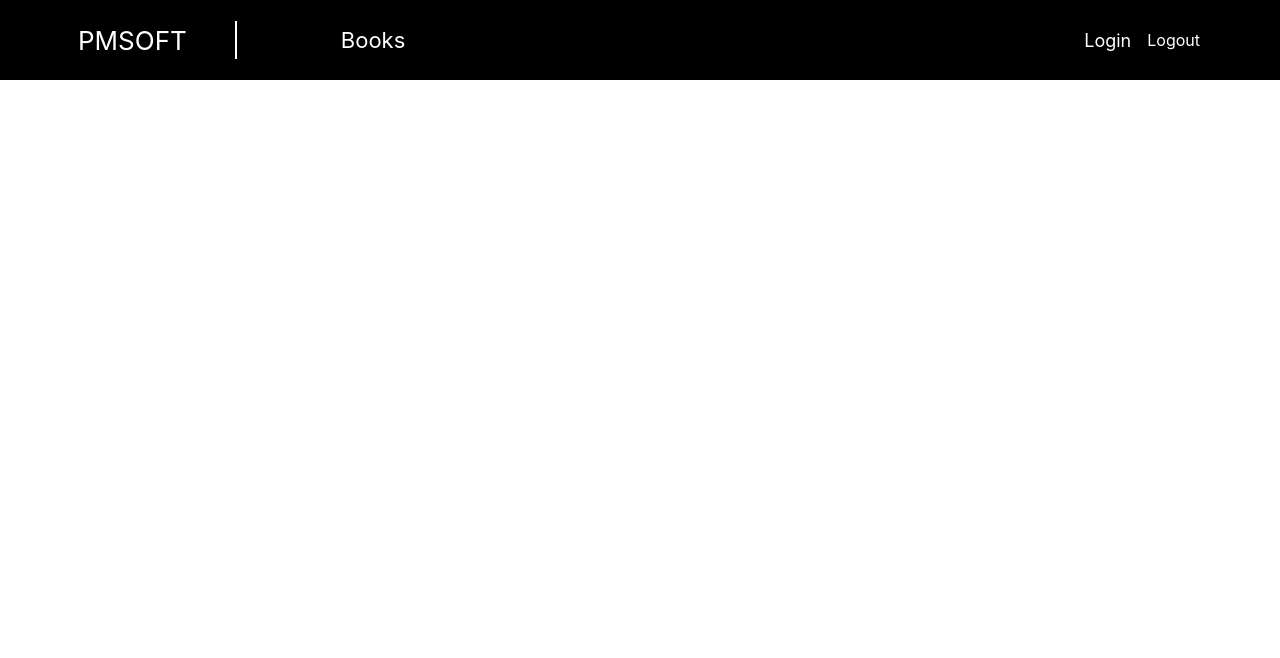
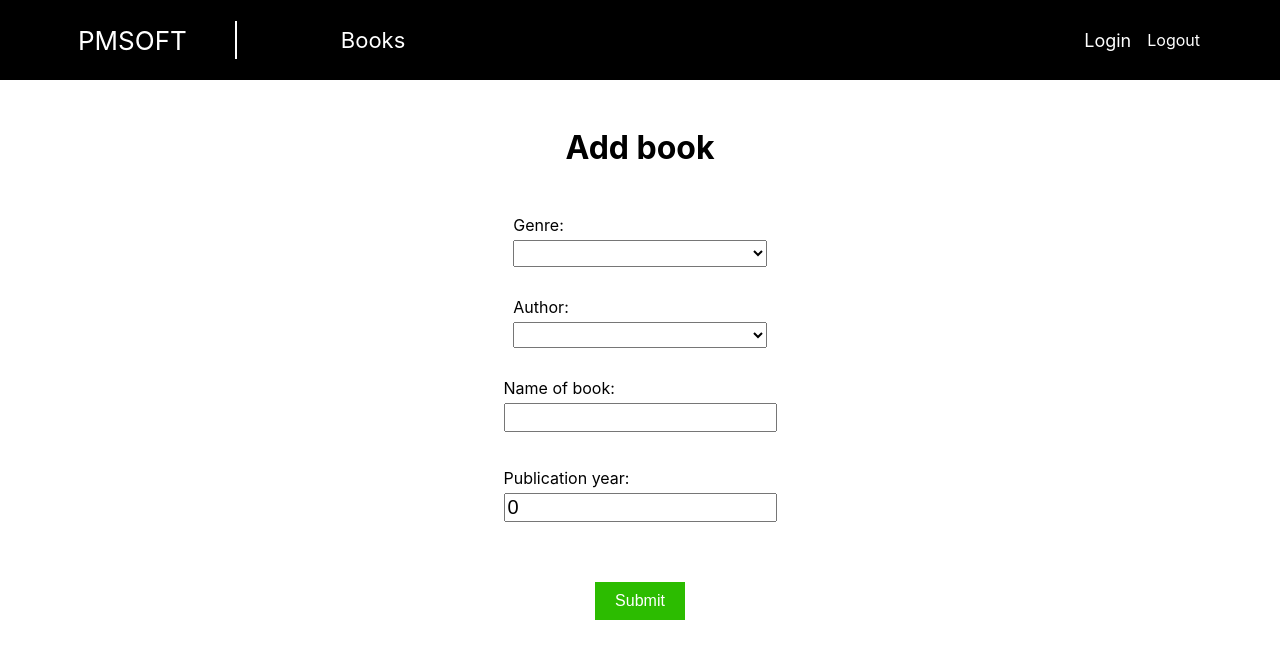
Before and after one commit to bArtOzzzz/pmsoft-book-frontend, a React (Create React App) app: page /book/create in a window 1280 px wide. Shown: the top 658 px of the page. Built offline with nearby package versions, Linux system fonts and the light colour scheme.

Commit message:
Style fixing. Code refactoring

```diff
--- a/src/Components/BookPage.tsx
+++ b/src/Components/BookPage.tsx
@@ -1,7 +1,8 @@
 import axios from "axios";
 import { useEffect, useState } from "react";
-import { Link } from "react-router-dom";
+import { Link, Route, Routes } from "react-router-dom";
 import BookResponse from "../Models/BookResponse";
+import CreateBookPage from "./CreateBookPage";
 
 const BookPage = () => {
     const [bookList, setBookList] = useState([] as BookResponse[]);
@@ -17,11 +18,11 @@ const BookPage = () => {
 
     return (
         <>
-        <p className="title-book">Books</p>
+        <p className="title">Books</p>
         <div className="container">
             <div className="table-conteiner">
                 <div className="create-container">
-                    <a href="/create" className="create-btn">Create</a>
+                    <Link to="create" className="create-btn">Create</Link>
                 </div>
                 <table>
                     <thead>
@@ -55,6 +56,9 @@ const BookPage = () => {
                 </table>
             </div>
         </div>
+            <Routes>
+                <Route path="create" element={<CreateBookPage />} />
+            </Routes>
         </>
     )
 }
--- /dev/null
+++ b/src/Components/CreateBookPage.tsx
@@ -0,0 +1,98 @@
+import axios from "axios";
+import { Field, Formik, Form, ErrorMessage } from "formik";
+import { useState } from "react";
+import { useNavigate } from "react-router-dom"
+import * as Yup from 'yup';
+import GenreModel from "../Models/GenreModel";
+import AuthorModel from "../Models/AuthorModel";
+
+const CreateBookPage = () => {
+    const navigate = useNavigate();
+    const [loginError, setLoginError] = useState('');
+    const [genre, setGenre] = useState([] as GenreModel[]);
+    const [author, setAuthor] = useState([] as AuthorModel[]);
+
+    interface CreateBookValues {
+        genreId: string;
+        authorId: string;
+        name: string;
+        year: number;
+      }
+
+    const initialValues: CreateBookValues = {
+        genreId: '',
+        authorId: '',
+        name: '',
+        year: 0,
+    };
+
+    const validationSchema = Yup.object({
+        // genreId: Yup.string().required('Required'),
+        // authorId: Yup.string().required('Required'),
+        // name: Yup.string().required('Required'),
+        // year: Yup.number().required('Required'),
+      });
+
+      const onSubmit = async (values: CreateBookValues) => {
+        console.log(values);
+        try {
+        //   const response = await axios.post('https://localhost:7196/api/Book/CreateBook', values);
+          console.log(values);
+        } catch (error: any) {
+          setLoginError(error.response.data.message);
+        }
+      };
+
+    return (
+        <>
+        <Formik initialValues={initialValues}
+                validationSchema={validationSchema}
+                onSubmit={onSubmit}>
+            {({isSubmitting}) => (
+                <Form>
+                    <p className="title">Add book</p>
+                    <div className="container">
+                        <div className="select-field">
+                            <label className="item-name">Genre:</label>
+                            <select name="genreName">
+                                {genre.map((item) => (
+                                <option key={item.id} value={item.genreName} id={item.id}>
+                                    {item.genreName}
+                                </option>
+                                ))}
+                            </select>
+                        </div>
+                        <div className="select-field">
+                            <label className="item-name">Author:</label>
+                            <select name="authorName">
+                                {author.map((item) => (
+                                <option key={item.id} value={item.authorName} id={item.id}>
+                                    {item.authorName}
+                                </option>
+                                ))}
+                            </select>
+                        </div>
+                        <div className="input-field">
+                            <label className="item-name">Name of book:</label>
+                            <Field type="text" name="name" />
+                            <div className='error-message'>
+                                <ErrorMessage name="name" />
+                            </div>
+                        </div>
+                        <div className="input-field">
+                            <label className="item-name">Publication year:</label>
+                            <Field type="number" name="year" />
+                            <div className='error-message'>
+                                <ErrorMessage name="year" />
+                            </div>
+                        </div>
+                        <button className="submit-btn" type="submit" disabled={isSubmitting}>Submit</button>
+                    </div>
+                </Form>
+            )}
+        </Formik>
+        </>
+    )
+}
+
+export default CreateBookPage;
--- a/src/Components/HomeContent.tsx
+++ b/src/Components/HomeContent.tsx
@@ -1,6 +1,6 @@
 const HomeContent = () => {
     return (
-        <div className="title-home">
+        <div className="title">
             This application was completed as test task for
             <span className="company-name">
                 PMSOFT
--- a/src/Components/HomePage.tsx
+++ b/src/Components/HomePage.tsx
@@ -1,25 +1,26 @@
-import { Routes, Route } from "react-router-dom";
+import { Routes, Route, Link } from "react-router-dom";
 import LoginPage from "./LoginPage";
 import BookPage from "./BookPage";
 import HomeContent from "./HomeContent";
+import CreateBookPage from "./CreateBookPage";
 
 const HomePage = () => {
     return (
         <>
         <div className="header">
-            <a href="/home" className="logo">PMSOFT</a>
+            <Link to="home" className="logo">PMSOFT</Link>
             <hr className="vertical-line" />
             <div className="header-link-container">
                 <ul className="link-container">
                     <li>
-                        <a href="/book" className="link-book">Books</a>
+                        <Link to="book" className="link-book">Books</Link>
                     </li>
                 </ul>
             </div>
             <div className="authorization-container">
                 <ul className="link-container">
                     <li>
-                        <a href="/login" className="link-login">Login</a>
+                        <Link to="login" className="link-login">Login</Link>
                     </li>
                     <li>
                         <a className="link-logout">Logout</a>
@@ -29,9 +30,10 @@ const HomePage = () => {
         </div>
 
         <Routes>
-            <Route path="/home" element={<HomeContent />} />
-            <Route path="/login" element={<LoginPage />} />
-            <Route path="/book" element={<BookPage />} />
+            <Route path="home" element={<HomeContent />} />
+            <Route path="login" element={<LoginPage />} />
+            <Route path="book/*" element={<BookPage />} />
+            <Route path="book/create" element={<CreateBookPage />} />
         </Routes>
         </>
     )
--- a/src/Components/LoginPage.tsx
+++ b/src/Components/LoginPage.tsx
@@ -40,16 +40,18 @@ const LoginPage: React.FC = () => {
                 onSubmit={onSubmit}>
             {({isSubmitting}) => (
                 <Form>
-                    <p className="title-login">Login</p>
+                    <p className="title">Login</p>
                     <div className="container">
-                        <div className="email-container">
-                            <Field type="email" name="email" placeholder="Email" />
+                        <div className="input-field">
+                            <label className="item-name">Email:</label>
+                            <Field type="email" name="email" placeholder="example@gmail.com" />
                             <div className='error-message'>
                                 <ErrorMessage name="email" />
                             </div>
                         </div>
-                        <div className="password-container">
-                            <Field type="password" name="password" placeholder="Password" />
+                        <div className="input-field">
+                            <label className="item-name">Password:</label>
+                            <Field type="password" name="password" />
                             <div className='error-message'>
                                 <ErrorMessage name="password" />
                             </div>
--- a/src/index.css
+++ b/src/index.css
@@ -34,7 +34,7 @@ td {
   cursor: default;
 }
 
-.title-book {
+.title {
   font-size: 32px;
   font-weight: bold;
   text-align: center;
@@ -102,15 +102,6 @@ td {
   float: right;
 }
 
-.title-login {
-  font-size: 32px;
-  font-weight: bold;
-  text-align: center;
-  cursor: default;
-  margin-top: 1.5em;
-  margin-bottom: 1.5em;
-}
-
 .container div {
   padding-bottom: 30px;
 }
@@ -129,16 +120,7 @@ td {
   text-decoration: none;
   text-align: center;
   float: right;
-  margin-bottom: 1.5em;
-}
-
-.title-home {
-  font-size: 32px;
-  font-weight: bold;
-  text-align: center;
-  cursor: default;
   margin-top: 1.5em;
-  margin-bottom: 1.5em;
 }
 
 .company-name {
@@ -245,8 +227,26 @@ td {
   cursor: default;
 }
 
-.email-container {
-  height: 40px;
+.input-field {
+  display: flex;
+  flex-direction: column;
+  height: 60px;
+}
+
+.select-field {
+  margin: 0;
+  display: flex;
+  flex-direction: column;
+}
+
+.container select {
+  width: 19em;
+  height: 2em;
+  cursor: pointer;
+}
+
+.item-name {
+  padding-bottom: 5px;
 }
 
 .error-message {
--- a/src/index.tsx
+++ b/src/index.tsx
@@ -3,7 +3,11 @@ import ReactDOM from 'react-dom/client';
 import './index.css';
 import reportWebVitals from './reportWebVitals';
 import HomePage from './Components/HomePage';
-import { BrowserRouter } from "react-router-dom";
+import { BrowserRouter, Route, Routes } from "react-router-dom";
+import HomeContent from './Components/HomeContent';
+import BookPage from './Components/BookPage';
+import LoginPage from './Components/LoginPage';
+import CreateBookPage from './Components/CreateBookPage';
 
 const root = ReactDOM.createRoot(
   document.getElementById('root') as HTMLElement
@@ -11,7 +15,14 @@ const root = ReactDOM.createRoot(
 root.render(
   <React.StrictMode>
     <BrowserRouter>
-      <HomePage />
+      <Routes>
+        <Route path='*' element={<HomePage />}>
+          <Route path='home' element={<HomeContent />} />
+          <Route path='book/*' element={<BookPage />} />
+          <Route path='book/create' element={<CreateBookPage />} />
+          <Route path='login' element={<LoginPage />} />
+        </Route>
+      </Routes>
     </BrowserRouter>
   </React.StrictMode>
 );
```
Also changed, not shown: src/Models/CreateBookModel.ts (added, +8 -0 lines).
